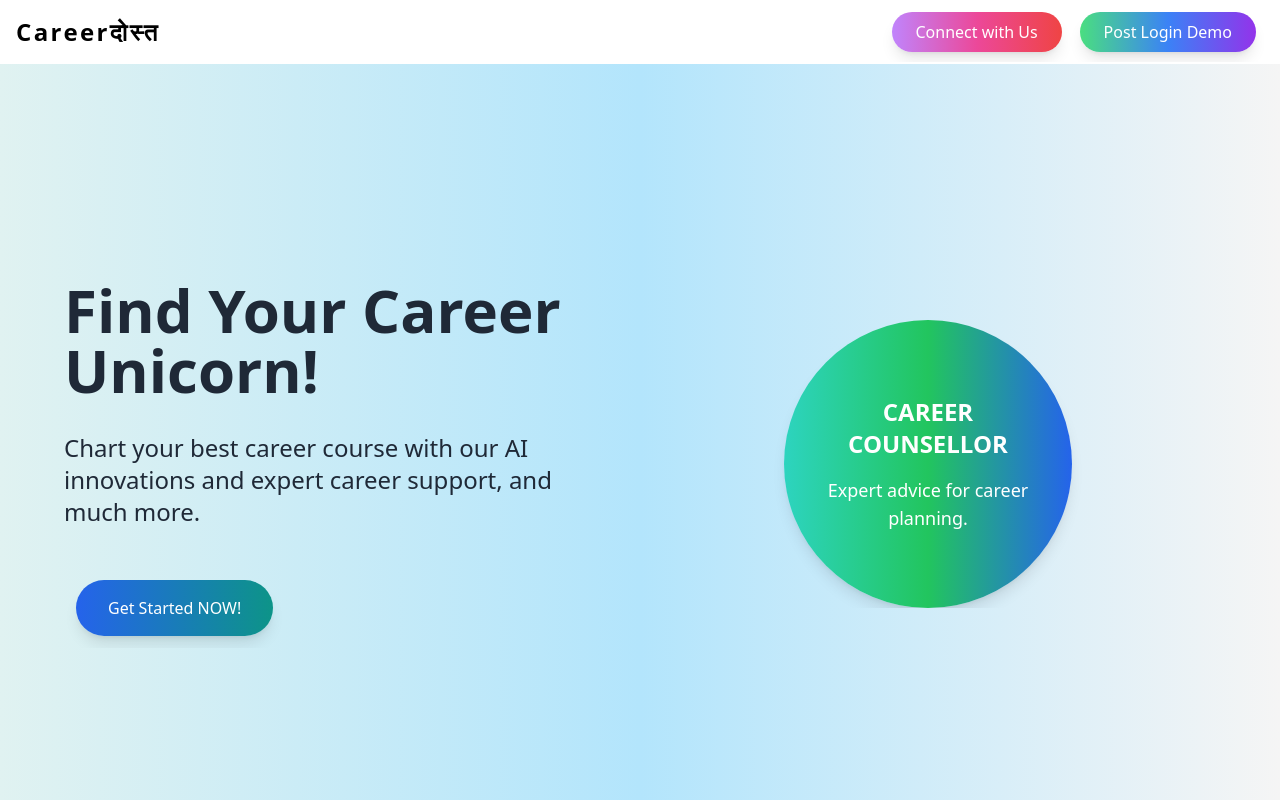
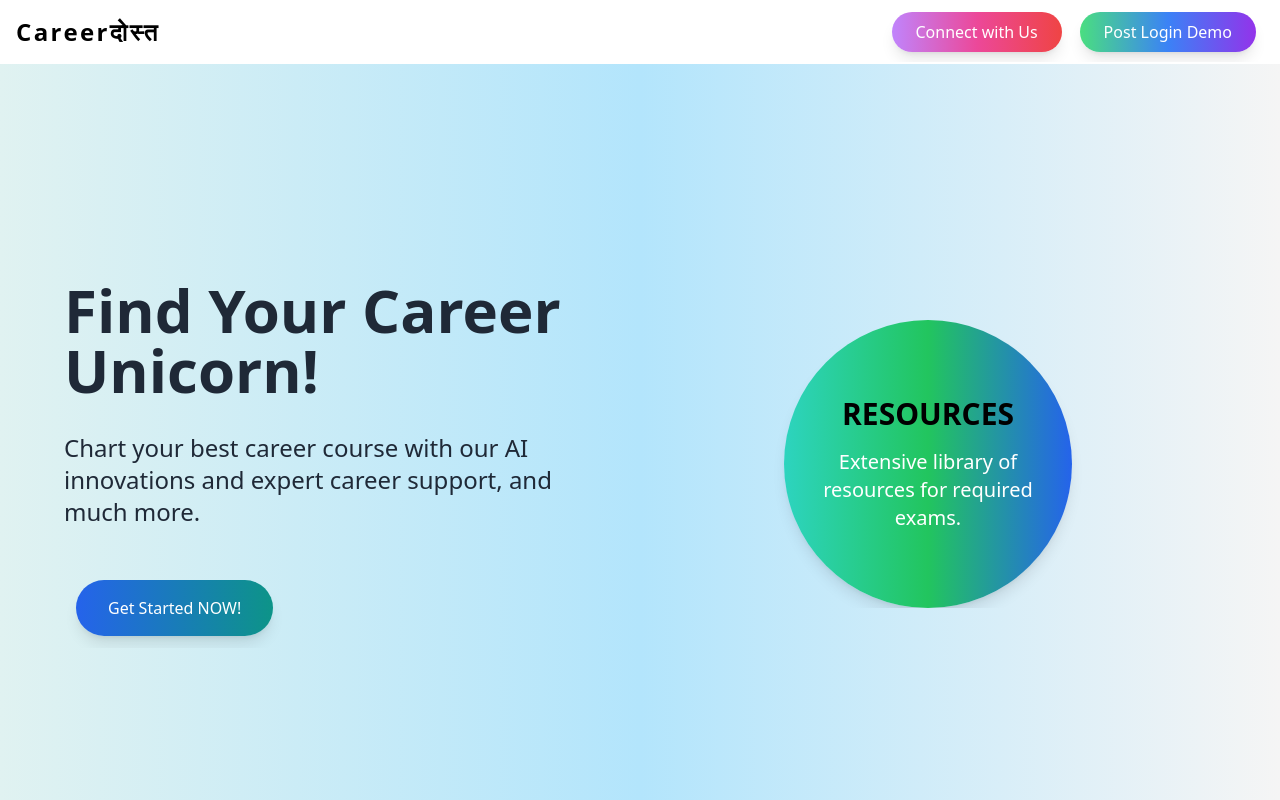
Before and after one commit to mahi13singh2004/CareerDost, a React (Vite) app: page / in a window 1280 px wide. Built offline with nearby package versions, Linux system fonts and the light colour scheme.

Commit message:
Update Hero.jsx

```diff
--- a/src/Components/Hero.jsx
+++ b/src/Components/Hero.jsx
@@ -6,7 +6,7 @@ const features = [
   { title: "RESOURCES", description: "Extensive library of resources for required exams." },
   { title: "WEBINARS", description: "Live and recorded webinars from experts." },
   { title: "A-Z ABOUT COLLEGES", description: "Comprehensive college information ranging to all fields." },
-  { title: "CAREER PATH ALIGNED WITH NEP", description: "Career paths aligned with NEP 2020." },
+  { title: "NEP ALIGNED", description: "Career paths aligned with NEP 2020." },
   { title: "24*7 ACTIVE SUPPORT", description: "Round-the-clock support." },
 ];
 
@@ -17,16 +17,17 @@ const SwipeableCard = ({ feature, bounce }) => {
         className={`w-72 h-72 bg-gradient-to-r from-teal-400 via-green-500 to-blue-600 p-8 rounded-full shadow-lg flex flex-col items-center justify-center text-center transition-transform transform ${bounce ? 'animate-spin' : ''} hover:scale-105 hover:transition-transform hover:duration-300`}
         style={{ userSelect: 'none', WebkitUserSelect: 'none', MozUserSelect: 'none', msUserSelect: 'none' }}
       >
-        <h2 className="text-2xl font-bold mb-4 text-white" style={{ userSelect: 'none' }}>
+        <h2 className="text-3xl font-bold mb-4 text-black" style={{ userSelect: 'none' }}>
           {feature.title}
         </h2>
-        <p className="text-white text-lg" style={{ userSelect: 'none' }}>
+        <p className="text-xl text-white" style={{ userSelect: 'none' }}>
           {feature.description}
         </p>
       </div>
     </div>
   );
 };
+
 
 const Hero = () => {
   const [currentFeatureIndex, setCurrentFeatureIndex] = useState(0);
@@ -36,10 +37,11 @@ const Hero = () => {
     const interval = setInterval(() => {
       setBounce(true);
       setCurrentFeatureIndex((prevIndex) => (prevIndex + 1) % features.length);
-    }, 3000); // Change feature every 3 seconds
+    }, 2000); // Change feature every 2 seconds
 
     return () => clearInterval(interval); // Cleanup interval on component unmount
   }, []);
+
 
   useEffect(() => {
     if (bounce) {
```
